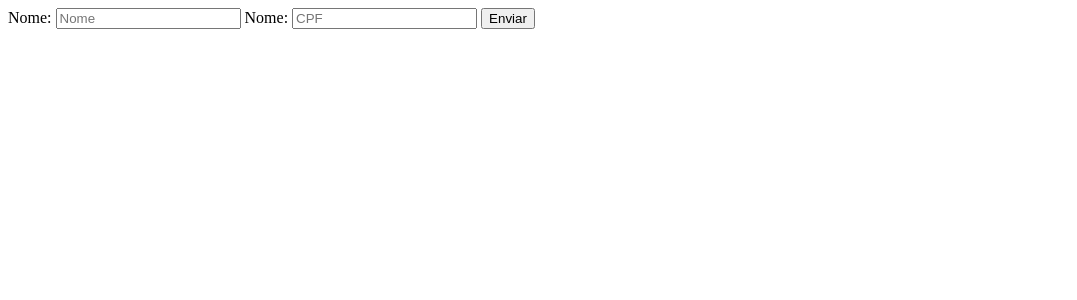
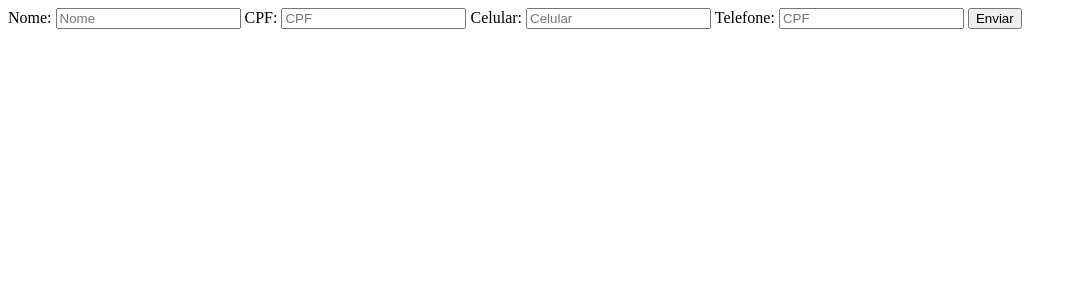
Before and after one commit to anacnr/poo-form, a PHP site: page /cadastro.php in a window 1280 px wide. Shown: the top 300 px of the page, without its empty margins (0-1077 px from the left). Run offline with PHP 8.4, Linux system fonts and the light colour scheme.

Commit message:
novas alterações

```diff
--- a/cadastro/cadastro.php
+++ b/cadastro/cadastro.php
@@ -11,13 +11,24 @@ session_start();
 </head>
 <body>
     <div id="div-form">
+        <!--Nome-->
         <form action="" method="post">
          <span id="span-name">
              <label for="input-name" id="label-name">Nome:</label>
-             <input type="text" id="input-name" name="user-name" minlength="5" maxlength="40" placeholder="Nome">
+             <input type="text" id="input-name" name="user-name" minlength="5" maxlength="40" pattern="[A-Za-zÁ-ÿ ]+" placeholder="Nome">
+         </span>
+         <!--CPF-->
+         <span id="span-cpf">
+             <label for="input-cpf" id="label-cpf">CPF:</label>
+             <input type="text" id="input-cpf" name="user-cpf" minlength="14" maxlength="14" placeholder="CPF">
+         </span>
+         <!--Celular-->
+         <span id="span-phone">
+             <label for="input-phone" id="label-phone">Celular:</label>
+             <input type="tel" id="input-phone" name="user-phone" minlength="14" maxlength="14" placeholder="Celular">
          </span>
          <span id="span-cpf">
-             <label for="input-name" id="label-cpf">Nome:</label>
+             <label for="input-name" id="label-cpf">Telefone:</label>
              <input type="text" id="input-cpf" name="user-cpf" minlength="14" maxlength="14" placeholder="CPF">
          </span>
 
```
